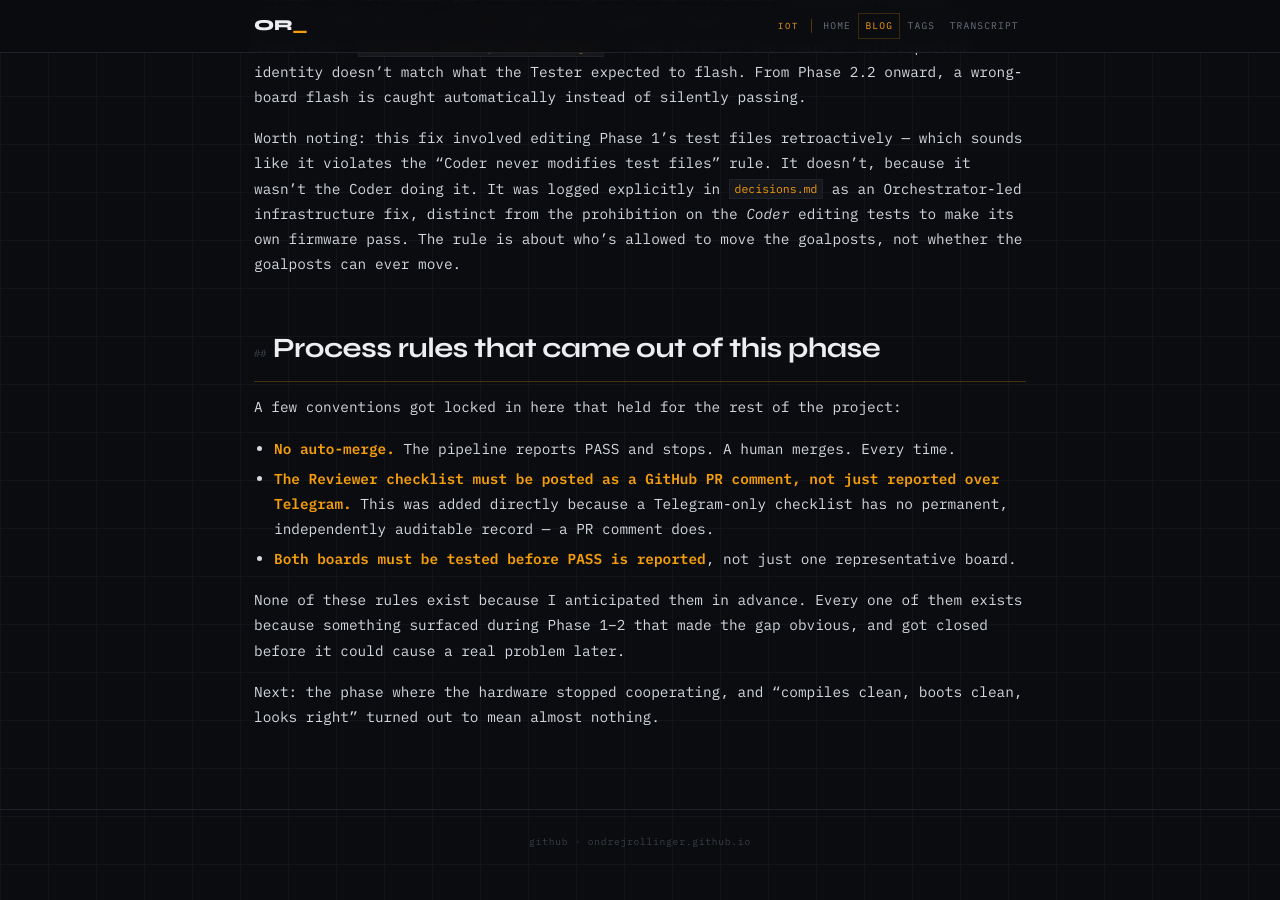
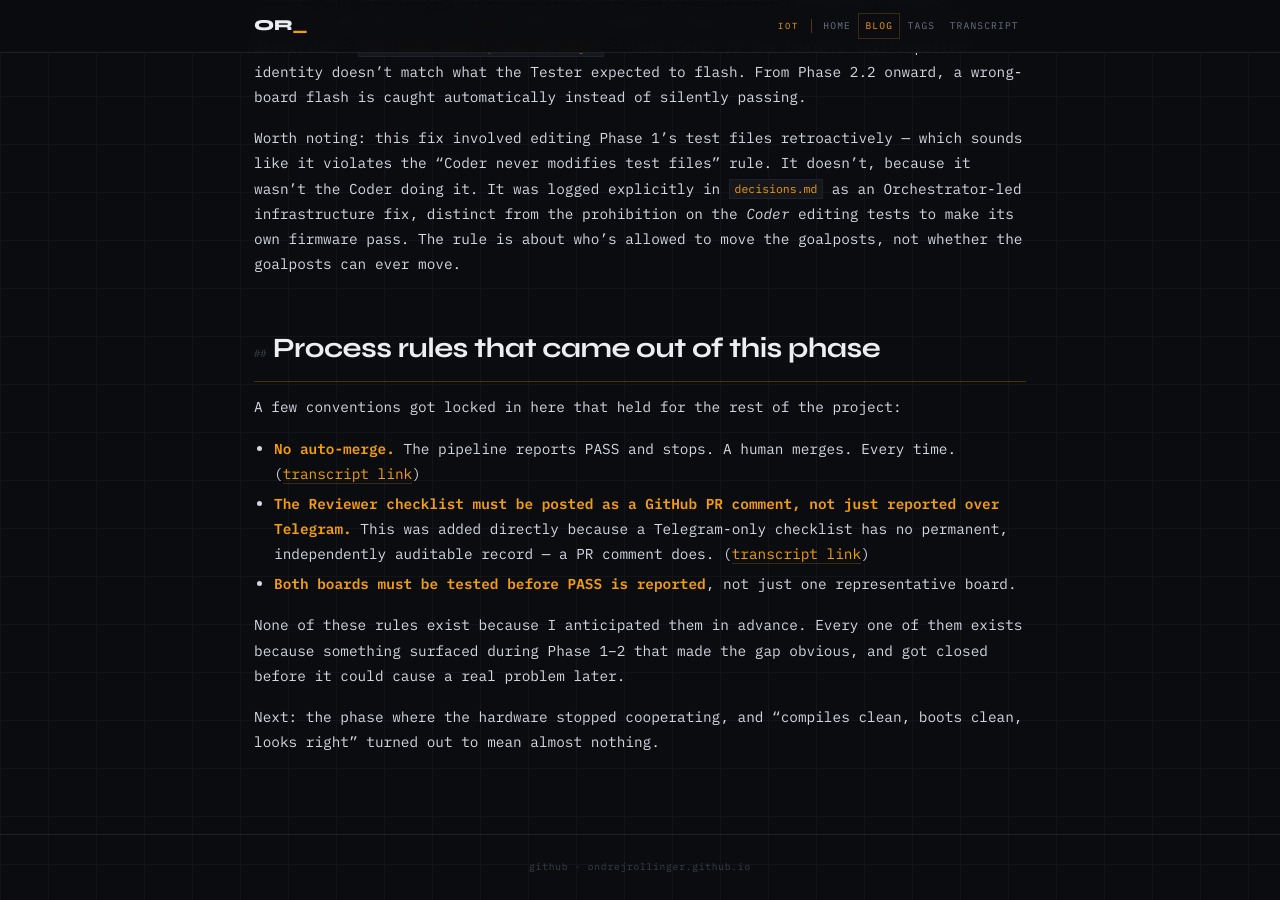
Before and after one commit to ondrejrollinger/ondrejrollinger.github.io, a Jekyll site: the page built from _posts/2026-08-21-tdd-agents-enforcing-tdd.md, in a window 1280 px wide and 900 px high, scrolled down 2645 px. Built offline with Jekyll 4.4.1, drawn with Linux system fonts in a browser that asks for light colours; before the commit the page ends 3519 px from its top, so only the background shows below that.

Commit message:
Add 6 more evidence citations across 5 posts
New (transcript link) citations: the session-amnesia/wrong-repo
report (msg-967, cited in both Four Agents and What Had Nothing To
Do With Firmware, since it's the same underlying event), the
no-auto-merge rule change (msg-29) and the PR-comment confirmation
(msg-399) in the TDD post, the Phase 8.6 battery-optimization figures
(msg-1204), and the allow_anonymous/Phase 9 dependency note
(msg-228) in the retrospective. foundation-before-code.md remains
uncited, as before.

Note: the incoming bundle for the TDD post was based on a stale copy
that predated the earlier accuracy fix (commit d55ee6a) and would
have reverted the "9 tests already passing" claim back to the
inaccurate framing. Merged in only the two new citations onto the
current, already-corrected text rather than applying the bundle file
wholesale.

Verified all 5 new citation targets against the transcript before
applying, and confirmed via local build that all 19 citation links
site-wide consistently read "transcript link" with no leftover
"source exchange" text.

Co-Authored-By: Claude Sonnet 5 <noreply@anthropic.com>
Claude-Session: https://claude.ai/code/session_01NB93LtysBtos1HxoQe2HVf

```diff
--- a/_posts/2026-08-21-tdd-agents-enforcing-tdd.md
+++ b/_posts/2026-08-21-tdd-agents-enforcing-tdd.md
@@ -60,8 +60,8 @@ Worth noting: this fix involved editing Phase 1's test files retroactively — w
 
 A few conventions got locked in here that held for the rest of the project:
 
-- **No auto-merge.** The pipeline reports PASS and stops. A human merges. Every time.
-- **The Reviewer checklist must be posted as a GitHub PR comment, not just reported over Telegram.** This was added directly because a Telegram-only checklist has no permanent, independently auditable record — a PR comment does.
+- **No auto-merge.** The pipeline reports PASS and stops. A human merges. Every time. ([transcript link](/iot/evidence/#msg-29))
+- **The Reviewer checklist must be posted as a GitHub PR comment, not just reported over Telegram.** This was added directly because a Telegram-only checklist has no permanent, independently auditable record — a PR comment does. ([transcript link](/iot/evidence/#msg-399))
 - **Both boards must be tested before PASS is reported**, not just one representative board.
 
 None of these rules exist because I anticipated them in advance. Every one of them exists because something surfaced during Phase 1–2 that made the gap obvious, and got closed before it could cause a real problem later.
```
Also changed, not shown: _posts/2026-08-19-four-agents-iot-firmware.md (+1 -1 lines), _posts/2026-08-23-securing-the-pipeline.md (+1 -1 lines), _posts/2026-08-24-what-had-nothing-to-do-with-firmware.md (+1 -1 lines), _posts/2026-08-25-retrospective-and-whats-next.md (+1 -1 lines).
